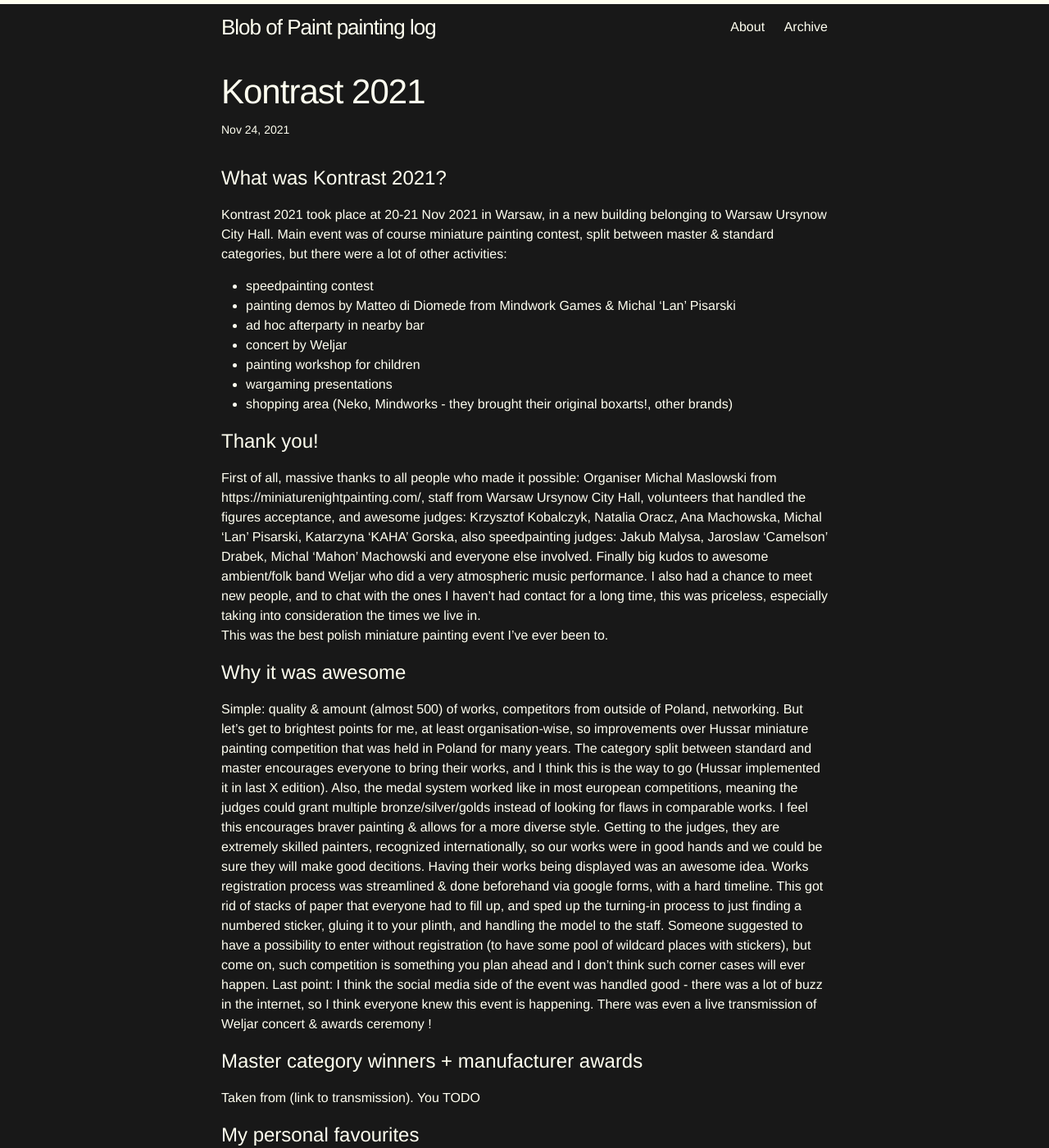
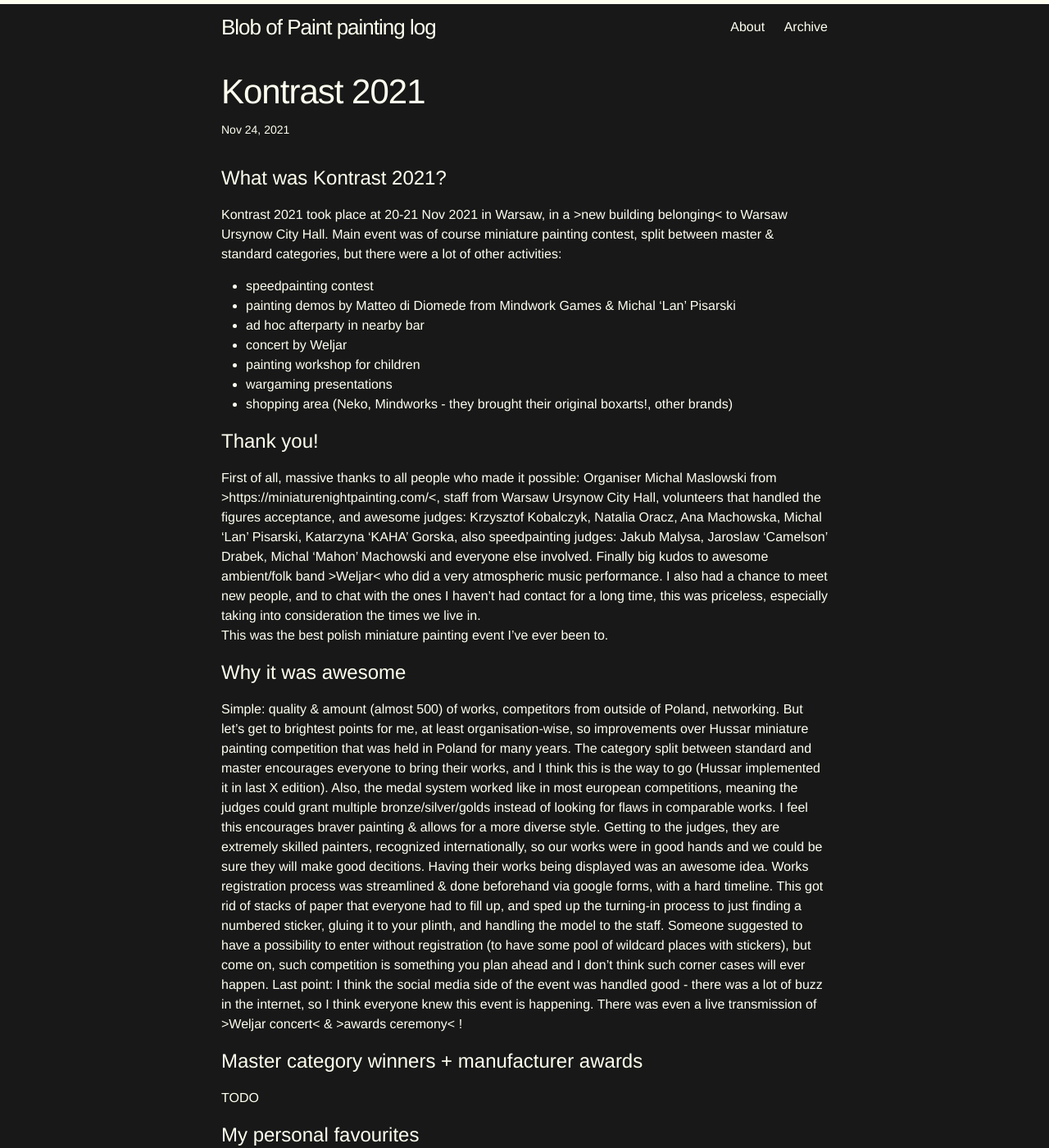
Before and after one commit to blobofpaint/blobofpaint.github.io, a Jekyll site: the page built from _posts/2021-11-24-kontrast-2021.markdown, in a window 1280 px wide and 1400 px high. Shown: the whole window at 82% size. Built offline with Jekyll 4.4.1, drawn with Linux system fonts in a browser that asks for light colours; comment, search, counter and statistics services are not loaded.

Commit message:
Update 2021-11-24-kontrast-2021.markdown

```diff
--- a/_posts/2021-11-24-kontrast-2021.markdown
+++ b/_posts/2021-11-24-kontrast-2021.markdown
@@ -8,7 +8,7 @@
 ---
 
 # What was Kontrast 2021?
-Kontrast 2021 took place at 20-21 Nov 2021 in Warsaw, in a [new building belonging](https://goo.gl/maps/962Y3GEmkgaqx63m8) to Warsaw Ursynow City Hall.
+Kontrast 2021 took place at 20-21 Nov 2021 in Warsaw, in a [>new building belonging<](https://goo.gl/maps/962Y3GEmkgaqx63m8) to Warsaw Ursynow City Hall.
 Main event was of course miniature painting contest, split between master & standard categories, but there were a lot of other activities:
 - speedpainting contest
 - painting demos by Matteo di Diomede from Mindwork Games & Michal 'Lan' Pisarski
@@ -20,8 +20,8 @@
 
 # Thank you!
 First of all, massive thanks to all people who made it possible:
-Organiser Michal Maslowski from [https://miniaturenightpainting.com/](https://miniaturenightpainting.com/), staff from Warsaw Ursynow City Hall, volunteers that handled the figures acceptance, and awesome judges:
-Krzysztof Kobalczyk, Natalia Oracz, Ana Machowska, Michal 'Lan' Pisarski, Katarzyna 'KAHA' Gorska, also speedpainting judges: Jakub Malysa, Jaroslaw 'Camelson' Drabek, Michal 'Mahon' Machowski and everyone else involved. Finally big kudos to awesome ambient/folk band [Weljar](https://open.spotify.com/artist/0eFOFPv49q45GhGvv6074f) who did a very atmospheric music performance. I also had a chance to meet new people, and to chat with the ones I haven't had contact for a long time, this was priceless, especially taking into consideration the times we live in.
+Organiser Michal Maslowski from [>https://miniaturenightpainting.com/<](https://miniaturenightpainting.com/), staff from Warsaw Ursynow City Hall, volunteers that handled the figures acceptance, and awesome judges:
+Krzysztof Kobalczyk, Natalia Oracz, Ana Machowska, Michal 'Lan' Pisarski, Katarzyna 'KAHA' Gorska, also speedpainting judges: Jakub Malysa, Jaroslaw 'Camelson' Drabek, Michal 'Mahon' Machowski and everyone else involved. Finally big kudos to awesome ambient/folk band [>Weljar<](https://open.spotify.com/artist/0eFOFPv49q45GhGvv6074f) who did a very atmospheric music performance. I also had a chance to meet new people, and to chat with the ones I haven't had contact for a long time, this was priceless, especially taking into consideration the times we live in.
 This was the best polish miniature painting event I've ever been to.
 
 # Why it was awesome
@@ -29,10 +29,9 @@
 But let's get to brightest points for me, at least organisation-wise, so improvements over Hussar miniature painting competition that was held in Poland for many years.
 The category split between standard and master encourages everyone to bring their works, and I think this is the way to go (Hussar implemented it in last X edition). Also, the medal system worked like in most european competitions, meaning the judges could grant multiple bronze/silver/golds instead of looking for flaws in comparable works. I feel this encourages braver painting & allows for a more diverse style. Getting to the judges, they are extremely skilled painters, recognized internationally, so our works were in good hands and we could be sure they will make good decitions. Having their works being displayed was an awesome idea.
 Works registration process was streamlined & done beforehand via google forms, with a hard timeline. This got rid of stacks of paper that everyone had to fill up, and sped up the turning-in process to just finding a numbered sticker, gluing it to your plinth, and handling the model to the staff. Someone suggested to have a possibility to enter without registration (to have some pool of wildcard places with stickers), but come on, such competition is something you plan ahead and I don't think such corner cases will ever happen.
-Last point: I think the social media side of the event was handled good - there was a lot of buzz in the internet, so I think everyone knew this event is happening. There was even a live transmission of Weljar concert <link> & awards ceremony <link>!
+Last point: I think the social media side of the event was handled good - there was a lot of buzz in the internet, so I think everyone knew this event is happening. There was even a live transmission of [>Weljar concert<](https://www.facebook.com/watch/live/?ref=search&v=2986924391561735) & [>awards ceremony<](https://www.facebook.com/watch/live/?ref=search&v=1235670463621480) !
 
 # Master category winners + manufacturer awards
-Taken from (link to transmission). You
 TODO
 
 # My personal favourites
```
